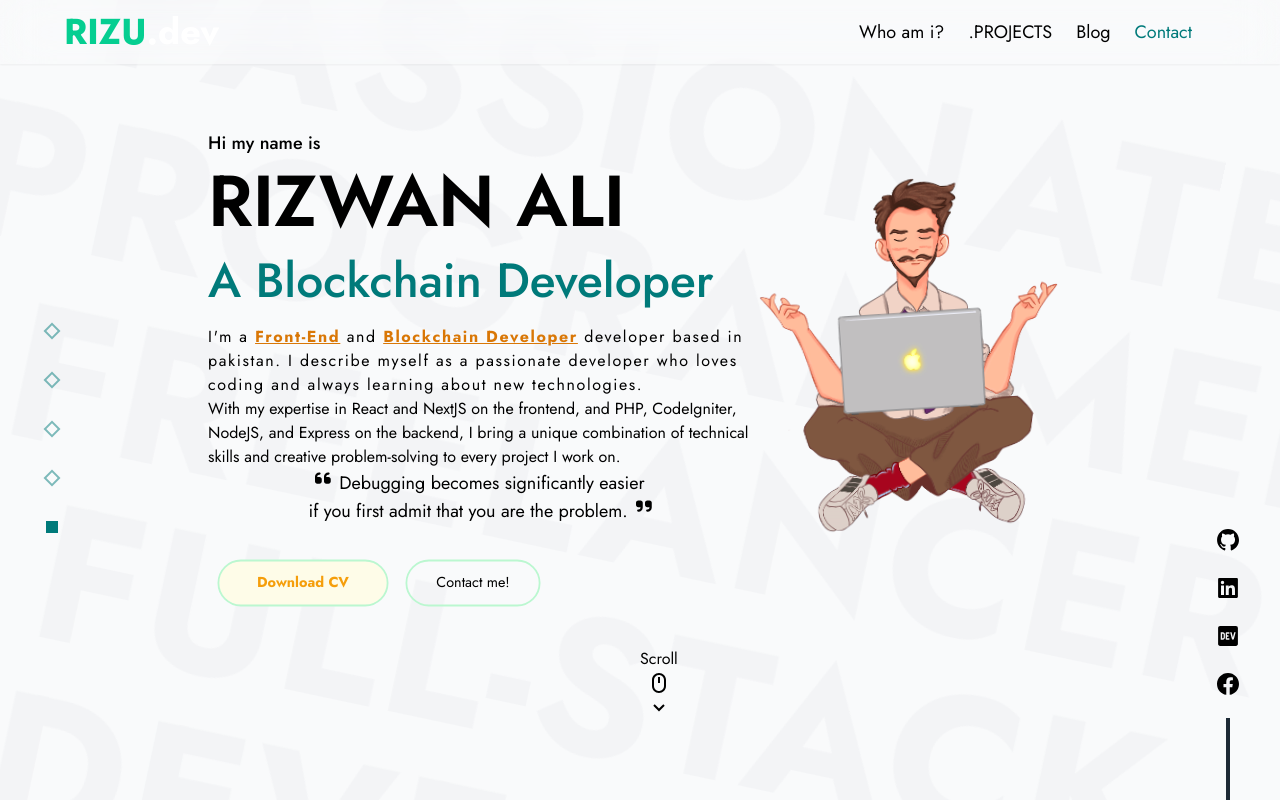
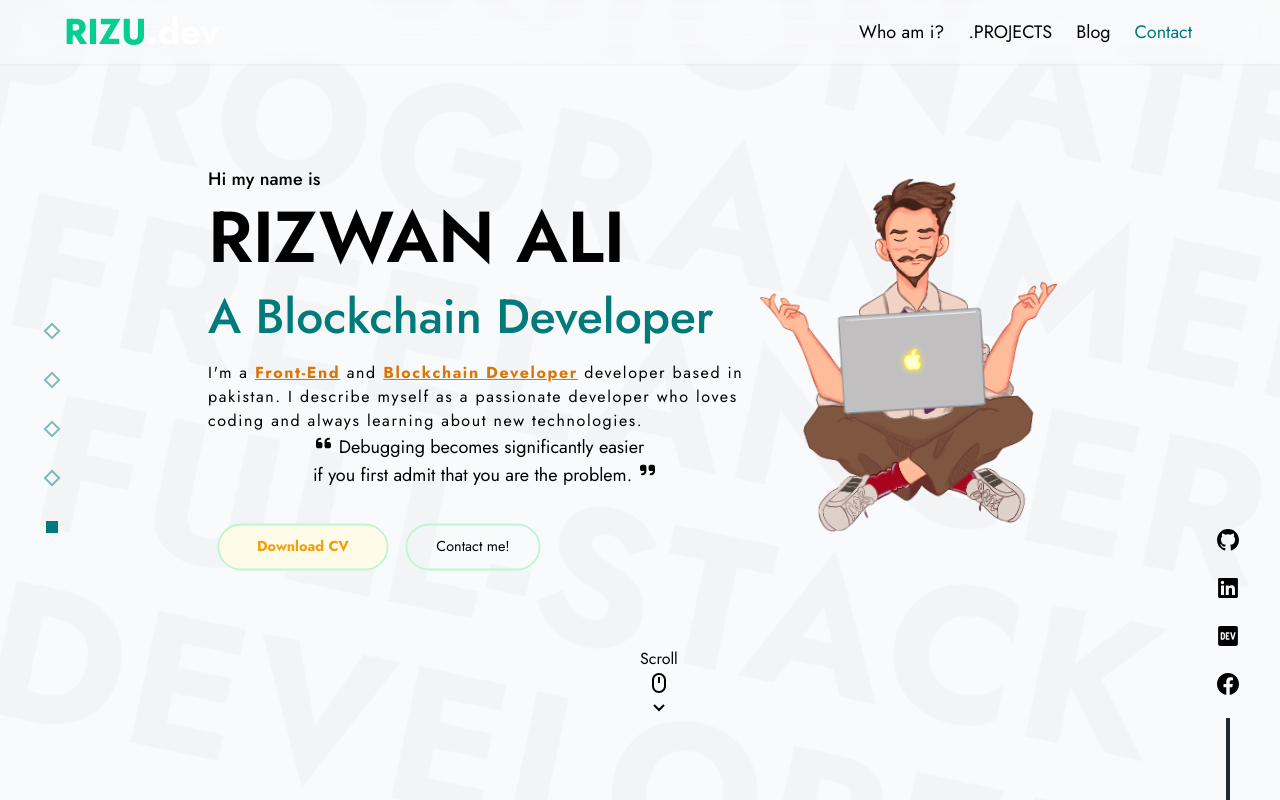
Before and after one commit to Rizu0007/Portfolio-_v2, a Next.js app: page / in a window 1280 px wide. Shown: the top 800 px of the page. Built offline with nearby package versions, Linux system fonts and the light colour scheme; no server answers.

Commit message:
about section

```diff
--- a/sections/HeroSection.tsx
+++ b/sections/HeroSection.tsx
@@ -4,6 +4,7 @@ import gsap from "gsap";
 import { ScrollTrigger } from "gsap/dist/ScrollTrigger";
 import { faDownload, faQuoteLeft, faQuoteRight } from "@fortawesome/free-solid-svg-icons"
 import { FontAwesomeIcon } from "@fortawesome/react-fontawesome"
+import { DarkModeSwitch } from "react-toggle-dark-mode"
 
 import LinkButton from "../components/LinkButton";
 
@@ -155,19 +156,17 @@ const HeroSection: React.FC = () => {
                 coding and always learning about new technologies.
           </p>
           <p>
-            With my expertise in React and NextJS on the frontend, and PHP,
-            CodeIgniter, NodeJS, and Express on the backend, I bring a unique
-            combination of technical skills and creative problem-solving to
-            every project I work on.
+
           </p>
-          <div className="w-full md:text-lg flex flex-col items-center" data-aos="fade-up">
+          <div className="w-full md:text-lg flex flex-col items-center " data-aos="fade-up ">
             <div className="flex space-x-2 flex-wrap">
-              <FontAwesomeIcon icon={faQuoteLeft} />
+              <FontAwesomeIcon icon={faQuoteLeft}  className='w-[15px] my-px h-[-154px]'/>
               <p>Debugging becomes significantly easier</p>
             </div>
             <div className="flex space-x-2 flex-wrap">
-              <p>if you first admit that you are the problem.</p>
-              <FontAwesomeIcon icon={faQuoteRight} />
+              <br/>
+              <p className=''>if you first admit that you are the problem.</p>
+              <FontAwesomeIcon icon={faQuoteRight}  className='w-[15px] h-[-154px]'/>
             </div>
           </div>
         </div>
```
